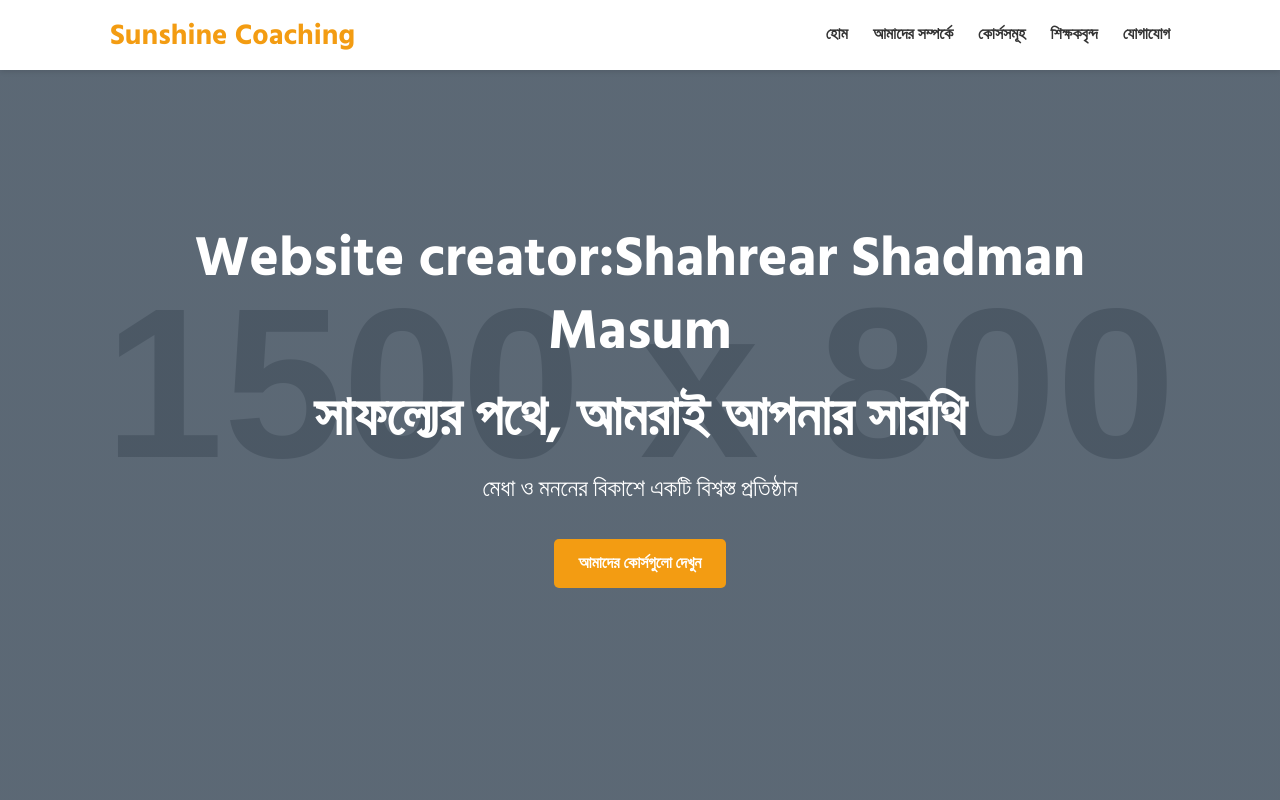
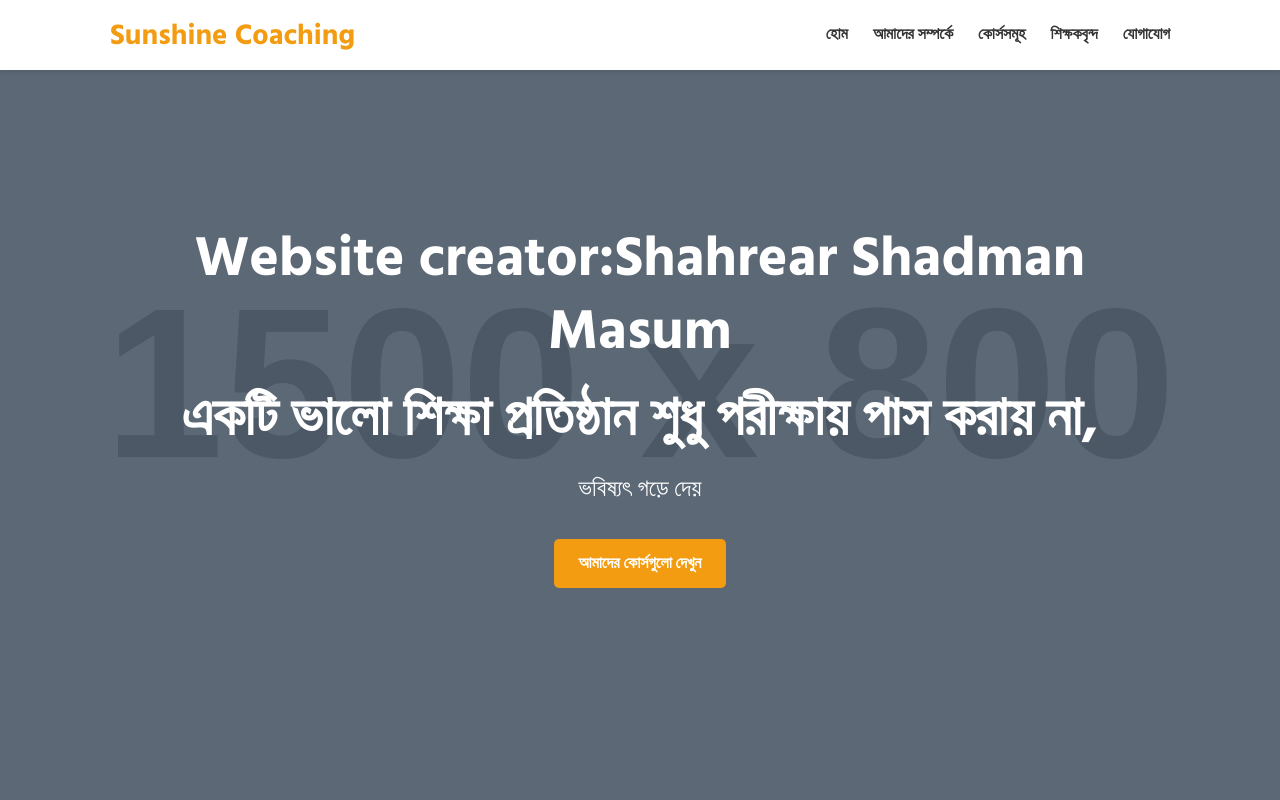
Before and after one commit to sadmanmasum4-coder/Sunshine-coahing-, a plain HTML site: page index.html in a window 1280 px wide. Shown: the top 800 px of the page. Drawn offline with Linux system fonts and the light colour scheme; placeholder pictures from the web are drawn by us.

Commit message:
Update index.html

```diff
--- a/index.html
+++ b/index.html
@@ -32,8 +32,8 @@
         <section id="home" class="hero">
             <div class="container">
 <h1>Website creator:Shahrear Shadman Masum</h2>
-                <h1>সাফল্যের পথে, আমরাই আপনার সারথি</h1>
-                <p>মেধা ও মননের বিকাশে একটি বিশ্বস্ত প্রতিষ্ঠান</p>
+                <h1>একটি ভালো শিক্ষা প্রতিষ্ঠান শুধু পরীক্ষায় পাস করায় না,</h1>
+                <p>ভবিষ্যৎ গড়ে দেয়</p>
                 <a href="#courses" class="btn">আমাদের কোর্সগুলো দেখুন</a>
             </div>
         </section>
```
